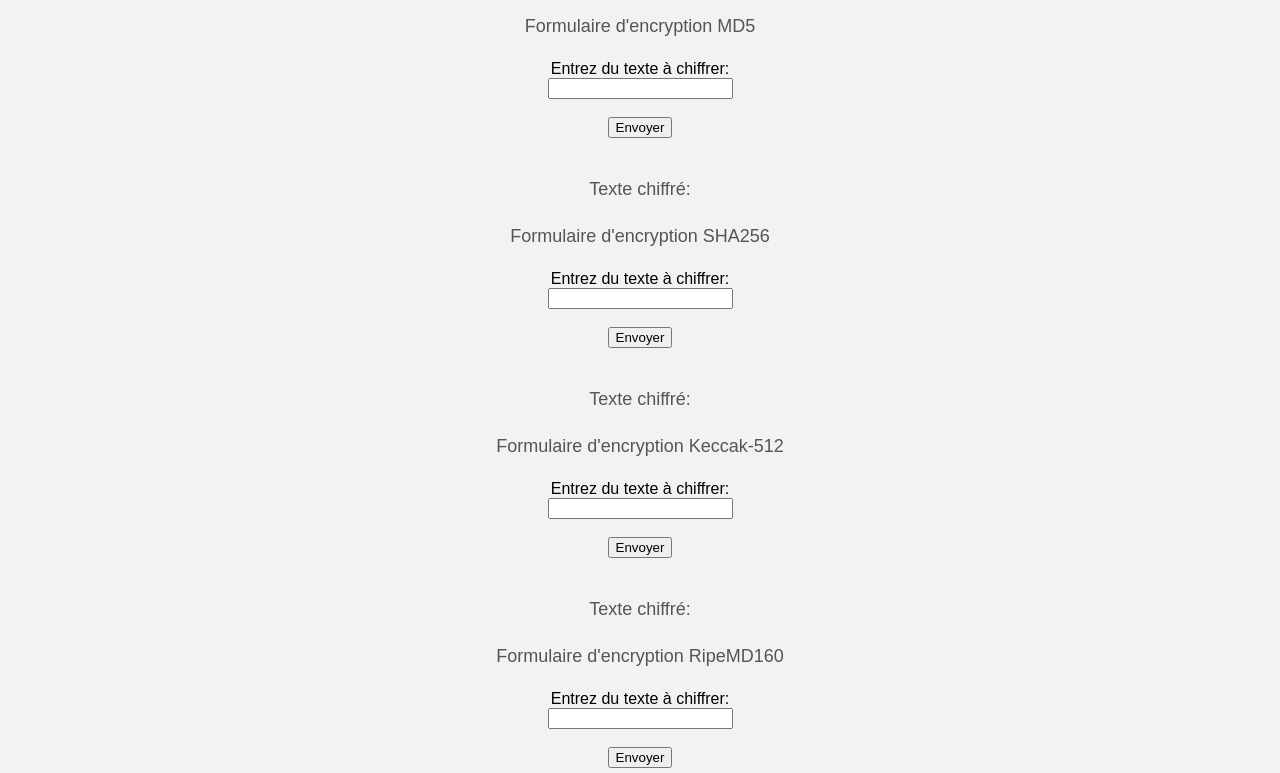
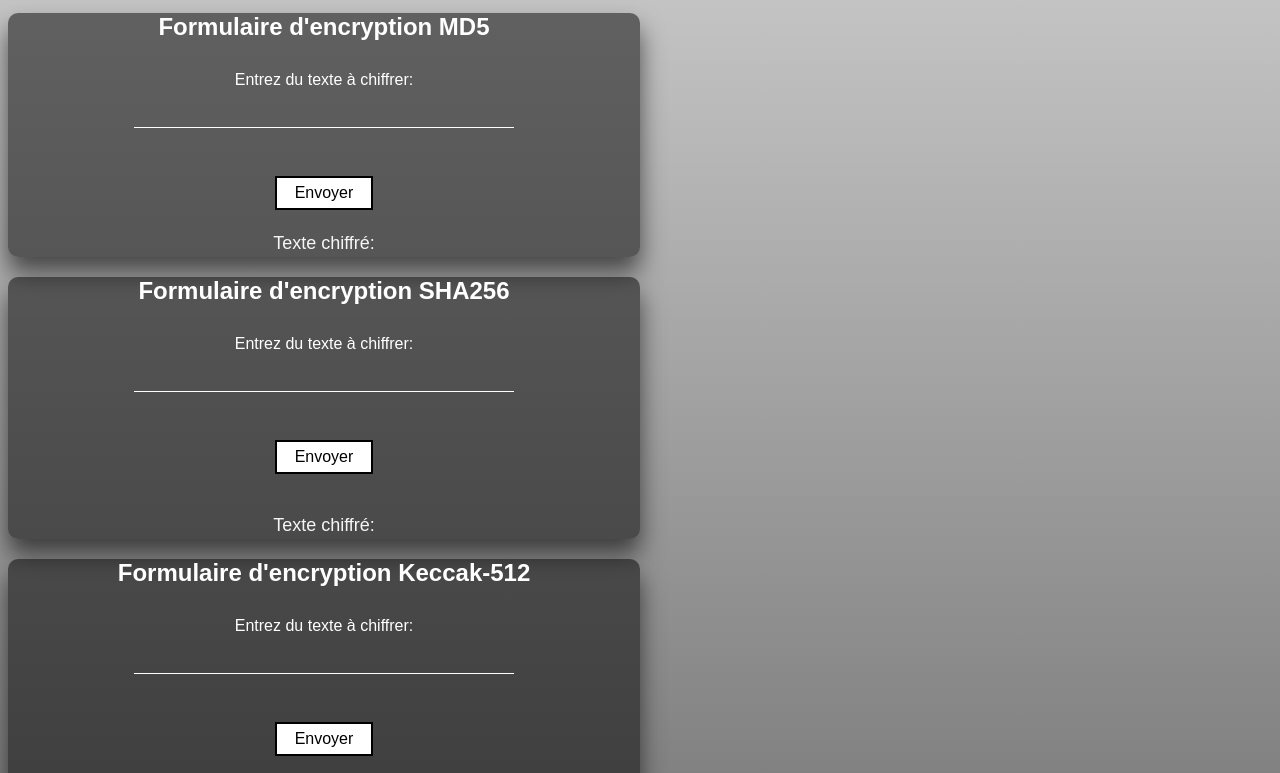
Before and after one commit to IgorLTS10/cryptography-project, a plain HTML site: page index.html in a window 1280 px wide. Shown: the part 113-886 px from the top of the page. Drawn offline with nearby package versions, Linux system fonts and the light colour scheme.

Commit message:
Adding CSS

```diff
--- a/index.html
+++ b/index.html
@@ -8,7 +8,7 @@
       body {
         font-family: Arial, sans-serif;
         text-align: center;
-        background-color: #f2f2f2;
+        background: linear-gradient(#cdcdcd, #606060);
       }
       h1 {
         font-size: 42px;
@@ -18,7 +18,7 @@
       p {
         font-size: 18px;
         margin: 20px 0;
-        color: #555;
+        color: rgb(246, 246, 246);
         line-height: 1.5;
       }
       .btn {
@@ -30,57 +30,119 @@
         text-decoration: none;
         margin-top: 30px;
       }
+
+      .box{
+        width: 50%;
+        background: rgba(0,0,0,.5);
+        box-sizing: border-box;
+        box-shadow: 0 15px 25px rgba(0,0,0,.6);
+        border-radius: 10px;
+
+      }
+      .box h2 {
+        margin: 0 0 30px;
+        padding: 0;
+        color: #fff;
+        text-align: center;
+      }
+
+      .box input {
+        width: 60%;
+        padding: 10px 0;
+        font-size: 16px;
+        color: #fff;
+        margin-bottom: 30px;
+        border: none;
+        border-bottom: 1px solid #fff;
+        outline: none;
+        background: transparent;
+      }
+
+      .box label {
+        top:0;
+        left: 0;
+        padding: 10px 0;
+        font-size: 16px;
+        color: #fff;
+        pointer-events: none;
+        transition: .5s;
+      }
+
+      button {
+        background: white;
+        border: solid 2px black;
+        padding: .375em 1.125em;
+        font-size: 1rem;
+      }
+
+      button:hover{
+        color: white;
+      }
+
   </style>
   </head>
   <body>
     <h1>Bienvenue sur ma landing page</h1>
-    <p class="formTitle">Formulaire d'encryption MD5</p>
+    <div class="box">
+      <h2>Formulaire d'encryption MD5</h2>
         <form>
           <label for="textInput">Entrez du texte à chiffrer:</label>
           <br>
             <input type="text" id="textInput">
             <br><br>
             <button type="button" onclick="calculateHashMD5()">Envoyer</button>
-        </form>
             <br>
             <p>Texte chiffré:</p>
             <p id="hashOutputMD5"></p>
+        </form>
+    </div>
 
-    <p class="formTitle">Formulaire d'encryption SHA256</p>
+    <div class="box">
+      <h2>Formulaire d'encryption SHA256</h2>
         <form>
                 <label for="textInput">Entrez du texte à chiffrer:</label>
                 <br>
                 <input type="text" id="textInput">
                 <br><br>
-                <button type="button" onclick="calculateHashSHA()">Envoyer</button>
-        </form>
+                <div class="buttons-container">
+                <button type="button" onclick="calculateHashSHA()">Envoyer</button></div>
                 <br>
         <p>Texte chiffré:</p>
         <p id="hashOutputSHA"></p>
+        </form>
 
-    <p class="formTitle">Formulaire d'encryption Keccak-512</p>
+    </div>
+
+
+    <div class="box">
+      <h2>Formulaire d'encryption Keccak-512</h2>
       <form>
         <label for="textInput">Entrez du texte à chiffrer:</label>
         <br>
         <input type="text" id="textInput">
         <br><br>
         <button type="button" onclick="calculateHashKeccak()">Envoyer</button>
-      </form>
         <br>
         <p>Texte chiffré:</p>
         <p id="hashOutputKeccak"></p>
+      </form>
 
-    <p class="formTitle">Formulaire d'encryption RipeMD160</p>
+
+    </div>
+    <div class="box">
+      <h2>Formulaire d'encryption RipeMD160</h2>
       <form>
         <label for="textInput">Entrez du texte à chiffrer:</label>
         <br>
         <input type="text" id="textInput">
         <br><br>
         <button type="button" onclick="calculateHashRipe()">Envoyer</button>
-      </form>
         <br>
         <p>Texte chiffré:</p>
         <p id="hashOutputRipe"></p>
+      </form>
+
+    </div>
 
     <a href="https://github.com/IgorLTS10/cryptography-project" class="btn">GitHub</a>
 
```
Lines whose indentation alone changed are shown as unchanged.
